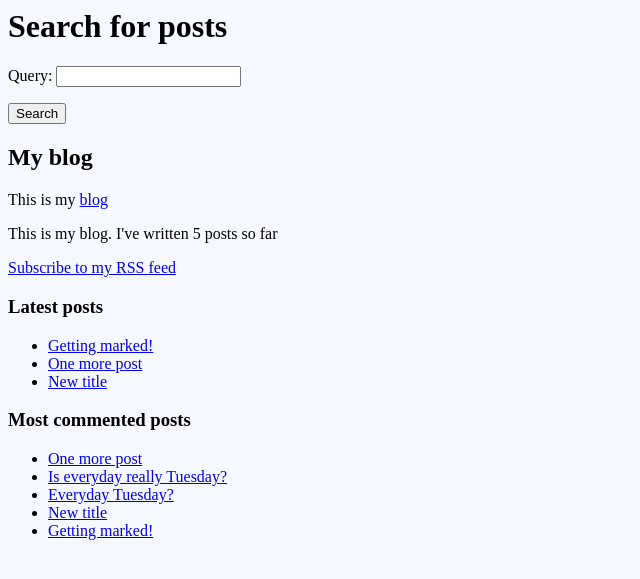
After one commit to Naflin/django-blog, a Django app: page /blog/search/ in a window 1280 px wide. The commit adds this page. Shown: the top 579 px of the page, without its empty margins (0-640 px from the left). Run offline with Django 3.2, Linux system fonts and the light colour scheme; data comes from the database, SQL or seed files in the repository; parts of the project's set-up code (start-up, migrations or seed data) failed here and were passed over.

Commit message:
added RSS feed and blog post search

```diff
--- a/blog/forms.py
+++ b/blog/forms.py
@@ -12,3 +12,6 @@ class CommentForm(forms.ModelForm):
     class Meta:
         model = Comment
         fields = ('name', 'email', 'body')
+
+class SearchForm(forms.Form):
+    query = forms.CharField()
--- a/blog/templates/blog/base.html
+++ b/blog/templates/blog/base.html
@@ -17,6 +17,7 @@
         <h2>My blog</h2>
         <p>This is my <a href="/blog/">blog</a></p>
         <p>This is my blog. I've written {% total_posts %} posts so far</p>
+        <p><a href="{% url "blog:post_feed"%}">Subscribe to my RSS feed</a></p>
 
         <h3>Latest posts</h3>
         {% show_latest_posts 3 %}
--- /dev/null
+++ b/blog/templates/blog/post/search.html
@@ -0,0 +1,28 @@
+{% extends "blog/base.html" %}
+
+{% block title %}Search{% endblock %}
+
+{% block content %}
+    {% if query %}
+        <h1>Posts containing "{{ query }}"</h1>
+        <h3>
+            {% with results.count as total_results %}
+                Found {{ total_results }} result{{ total_results|pluralize}}
+            {% endwith%}
+        </h3>
+        {% for post in results %}
+            <h4><a href="{{ post.get_absolute_url }}">{{ post.title }}</a></h4>
+            {{ post.body|truncatewords:5}}
+        {% empty %}
+            <p>There are no results for your query.</p>
+        {% endfor %}
+        <p><a href="{% url "blog:post_search" %}">Search again</a></p>
+    {% else %}
+        <h1>Search for posts</h1>
+        <form action="." method="get">
+            {{ form.as_p }}
+            <input type="submit" value="Search">
+        </form>
+
+    {% endif %}
+{% endblock %}
--- a/blog/urls.py
+++ b/blog/urls.py
@@ -1,5 +1,6 @@
 from django.urls import path
 from . import views
+from .feeds import LatestPostsFeed
 
 app_name = 'blog'
 
@@ -14,4 +15,6 @@ urlpatterns = [
     path('<int:year>/<int:month>/<int:day>/<slug:post>/',
          views.post_detail,
          name='post_detail'),
+    path('feed/', LatestPostsFeed(), name='post_feed'),
+    path('search/', views.post_search, name='post_search'),
 ]
--- a/blog/views.py
+++ b/blog/views.py
@@ -3,11 +3,37 @@ from .models import Post
 from django.core.paginator import Paginator, EmptyPage,\
                                   PageNotAnInteger
 from django.views.generic import ListView
-from .forms import EmailPostForm, CommentForm
+from .forms import EmailPostForm, CommentForm, SearchForm
 from .models import Post, Comment
 from django.core.mail import send_mail
 from taggit.models import Tag
 from django.db.models import Count
+from django.contrib.postgres.search import SearchVector, SearchQuery, SearchRank
+from django.contrib.postgres.search import TrigramSimilarity
+
+
+def post_search(request):
+    form = SearchForm()
+    query = None
+    results = []
+    if 'query' in request.GET:
+        form = SearchForm(request.GET)
+        if form.is_valid():
+            query = form.cleaned_data['query']
+            results = Post.objects.annotate(
+                search=SearchVector('title','body'),
+            ).filter(search=query)
+            # search_vector = SearchVector('title', weight='A') + SearchVector('body', weight='B')
+            # search_query = SearchQuery(query)
+            # results = Post.objects.annotate(
+                # similarity=TrigramSimilarity('title',query)
+            # ).filter(similarity__gt=0.3).order_by('-similarity')
+
+    return render(request,
+                  'blog/post/search.html',
+                  {'form': form,
+                   'query': query,
+                   'results': results})
 
 def post_share(request, post_id):
     # Retrie post by id
```
Also changed, not shown: blog/feeds.py (added, +17 -0 lines), mysite/settings.py (+5 -2 lines).
